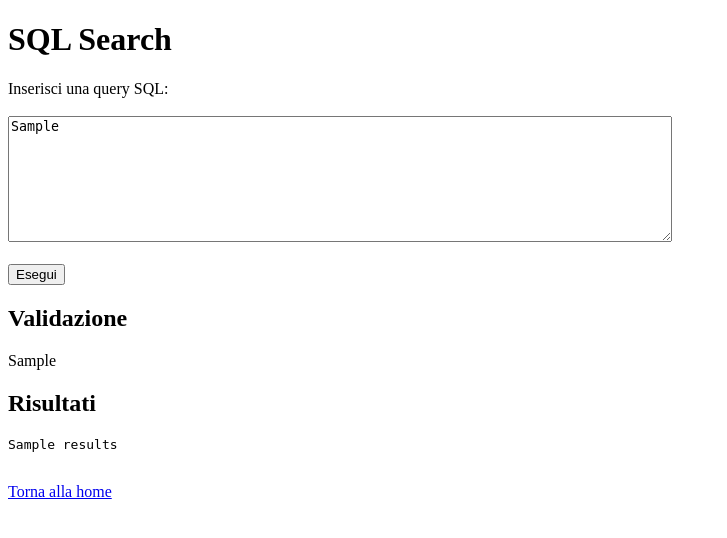
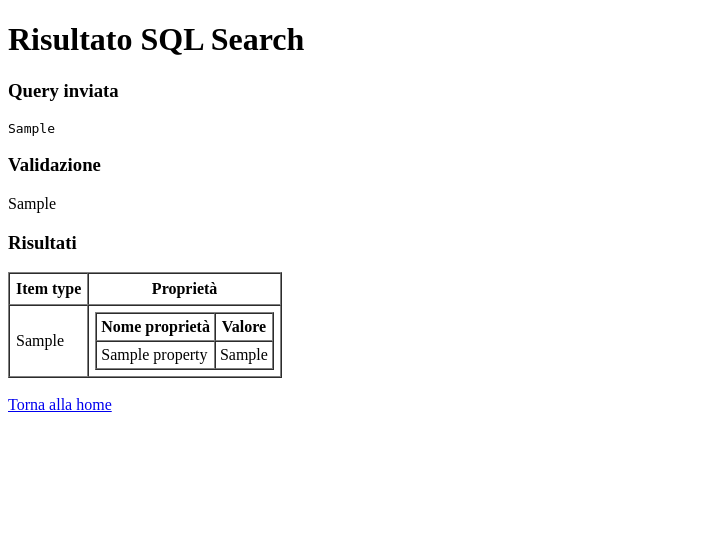
Before and after one commit to luxuang03/text2sql-project, a FastAPI app: template frontend/templates/sql_search.html in a window 1280 px wide. Shown: the top 538 px of the page, without its empty margins (0-727 px from the left). Run offline with FastAPI, Linux system fonts and the light colour scheme; the template is opened without the code that fills it: most values are stand-ins (such as "Sample title", 1, 10 or a date in 2020).

Commit message:
SQL Search 1.5 - Seconda versione di sql_search.html

```diff
--- a/frontend/templates/sql_search.html
+++ b/frontend/templates/sql_search.html
@@ -1,30 +1,65 @@
 <!DOCTYPE html>
 <html>
 <head>
-    <title>SQL Search</title>
+    <title>SQL Search Results</title>
 </head>
 <body>
-    <h1>SQL Search</h1>
+    <h1>Risultato SQL Search</h1>
 
-    <form action="/sql_search" method="post">
-        <label for="sql_query">Inserisci una query SQL:</label><br><br>
-        <textarea id="sql_query" name="sql_query" rows="8" cols="80" required>{{ sql_query if sql_query else "" }}</textarea><br><br>
-        <button type="submit">Esegui</button>
-    </form>
+    <h3>Query inviata</h3>
+    <pre>{{ sql_query }}</pre>
 
     {% if sql_validation %}
-        <h2>Validazione</h2>
+        <h3>Validazione</h3>
         <p>{{ sql_validation }}</p>
     {% endif %}
 
-    {% if results %}
-        <h2>Risultati</h2>
-        <pre>{{ results }}</pre>
+    {% if error %}
+        <h3>Errore</h3>
+        <p>{{ error }}</p>
     {% endif %}
 
-    {% if error %}
-        <h2>Errore</h2>
-        <p>{{ error }}</p>
+    {% if results %}
+        <h3>Risultati</h3>
+
+        <table border="1" cellpadding="6" cellspacing="0">
+            <thead>
+                <tr>
+                    <th>Item type</th>
+                    <th>Proprietà</th>
+                </tr>
+            </thead>
+            <tbody>
+                {% for item in results %}
+                <tr>
+                    <td>{{ item.item_type }}</td>
+                    <td>
+                        <table border="1" cellpadding="4" cellspacing="0">
+                            <thead>
+                                <tr>
+                                    <th>Nome proprietà</th>
+                                    <th>Valore</th>
+                                </tr>
+                            </thead>
+                            <tbody>
+                                {% for prop in item.properties %}
+                                <tr>
+                                    <td>{{ prop.property_name }}</td>
+                                    <td>{{ prop.property_value }}</td>
+                                </tr>
+                                {% endfor %}
+                            </tbody>
+                        </table>
+                    </td>
+                </tr>
+                {% endfor %}
+            </tbody>
+        </table>
+    {% else %}
+        {% if sql_validation %}
+            <h3>Risultati</h3>
+            <p>Nessun risultato disponibile.</p>
+        {% endif %}
     {% endif %}
 
     <br>
```
